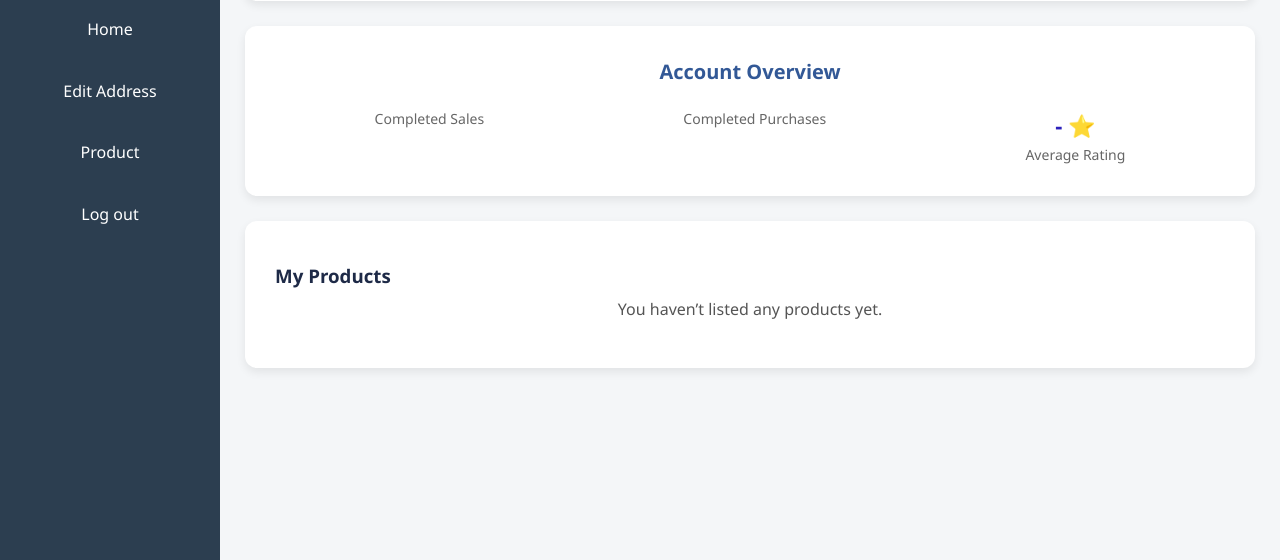
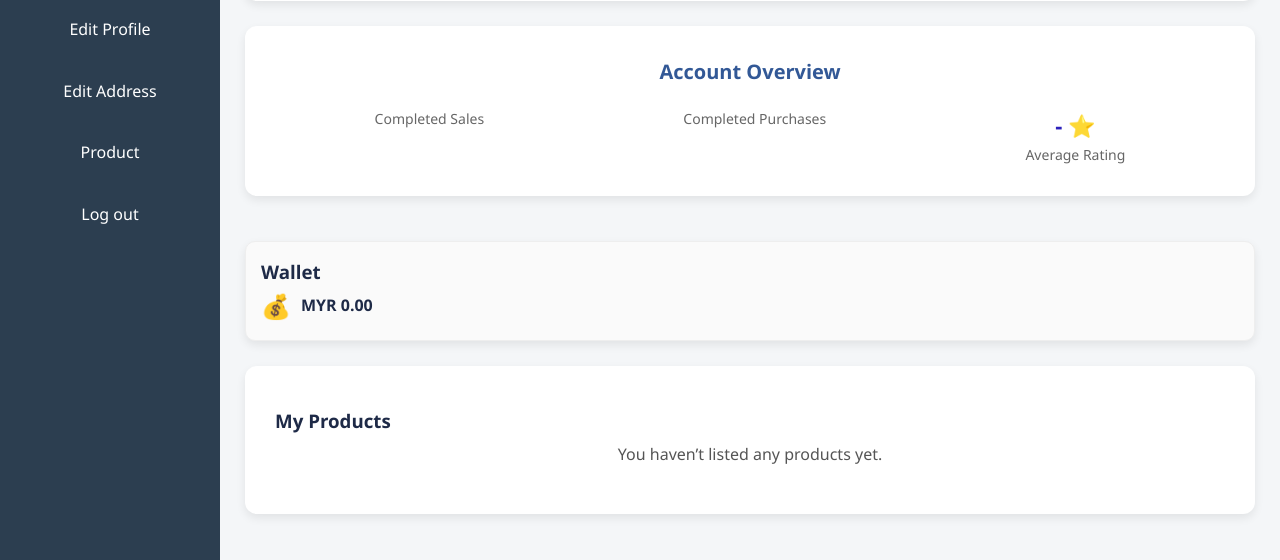
Before and after one commit to jtingvv7/2510-CSP1123-TC1L-G07, a Python web app: template usersystem/templates/profile.html in a window 1280 px wide. Shown: the part 240-800 px from the top of the page. Run offline with Jinja, Linux system fonts and the light colour scheme; the template is opened without the code that fills it, so the values that code supplies are empty.

Commit message:
add detail

```diff
--- a/usersystem/app.py
+++ b/usersystem/app.py
@@ -313,7 +313,7 @@ def pickup_point():
     return render_template("map_pickup_point.html", user=current_user)
 
 
-# ----------------- CART -----------------
+
 @usersystem_bp.route("/cart", methods=["GET", "POST"])
 def cart():
     cart = session.get("cart", {})
@@ -409,7 +409,6 @@ def cart():
     )
 
 
-
 # ----------------- SUCCESS -----------------
 @usersystem_bp.route("/success")
 def success():
--- a/usersystem/static/usersystemstyle.css
+++ b/usersystem/static/usersystemstyle.css
@@ -304,3 +304,22 @@ button:hover,
     grid-template-columns: 1fr;
   }
 }
+
+/* ------------------ wallet ------------------ */
+.wallet-card {
+  margin-top: 20px;
+  padding: 15px;
+  border: 1px solid #eee;
+  border-radius: 10px;
+  background: #fafafa;
+}
+
+.wallet-info {
+  display: flex;
+  align-items: center;
+  gap: 10px;
+}
+
+.wallet-icon {
+  font-size: 24px;
+}
--- a/usersystem/templates/profile.html
+++ b/usersystem/templates/profile.html
@@ -20,8 +20,8 @@
       {% endif %}
     </div>
 
+    <a href="{{ url_for('index') }}">Home</a>
     <a href="{{ url_for('usersystem.editprofile') }}" class="upload-btn">Edit Profile</a>
-    <a href="{{ url_for('index') }}">Home</a>
     <a href="{{ url_for('usersystem.profile_address') }}">Edit Address</a>
     <a href="{{ url_for('usersystem.product_manage') }}">Product</a>
     <a href="{{ url_for('usersystem.logout') }}">Log out</a>
@@ -63,6 +63,17 @@
       </div>
     </div>
 
+    <!-- Wallet Section -->
+    <div class="profilecard wallet-card">
+      <h3>Wallet</h3>
+      <div class="wallet-info">
+        <!-- Wallet Icon -->
+        <span class="wallet-icon">💰</span>
+        <!-- Wallet Balance -->
+        <h4>MYR {{ "%.2f"|format(user.wallet_balance) if user.wallet_balance else "0.00" }}</h4>
+      </div>
+    </div>
+
     <!-- My Products -->
     <div class="profilecard">
       <h3>My Products</h3>
```
Also changed, not shown: usersystem/templates/editprofile.html (+0 -67 lines), templates/cart.html (line endings or trailing spaces).
